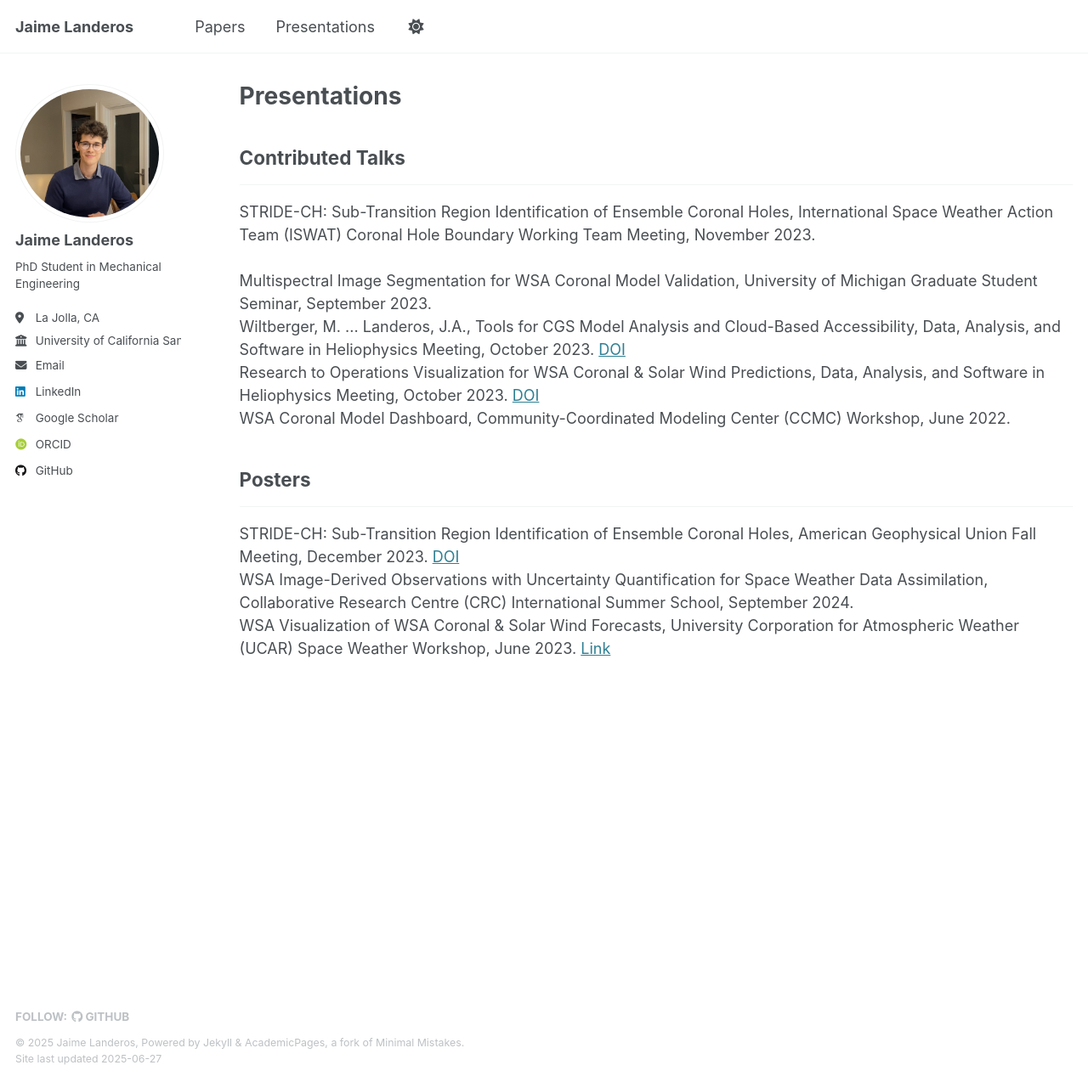
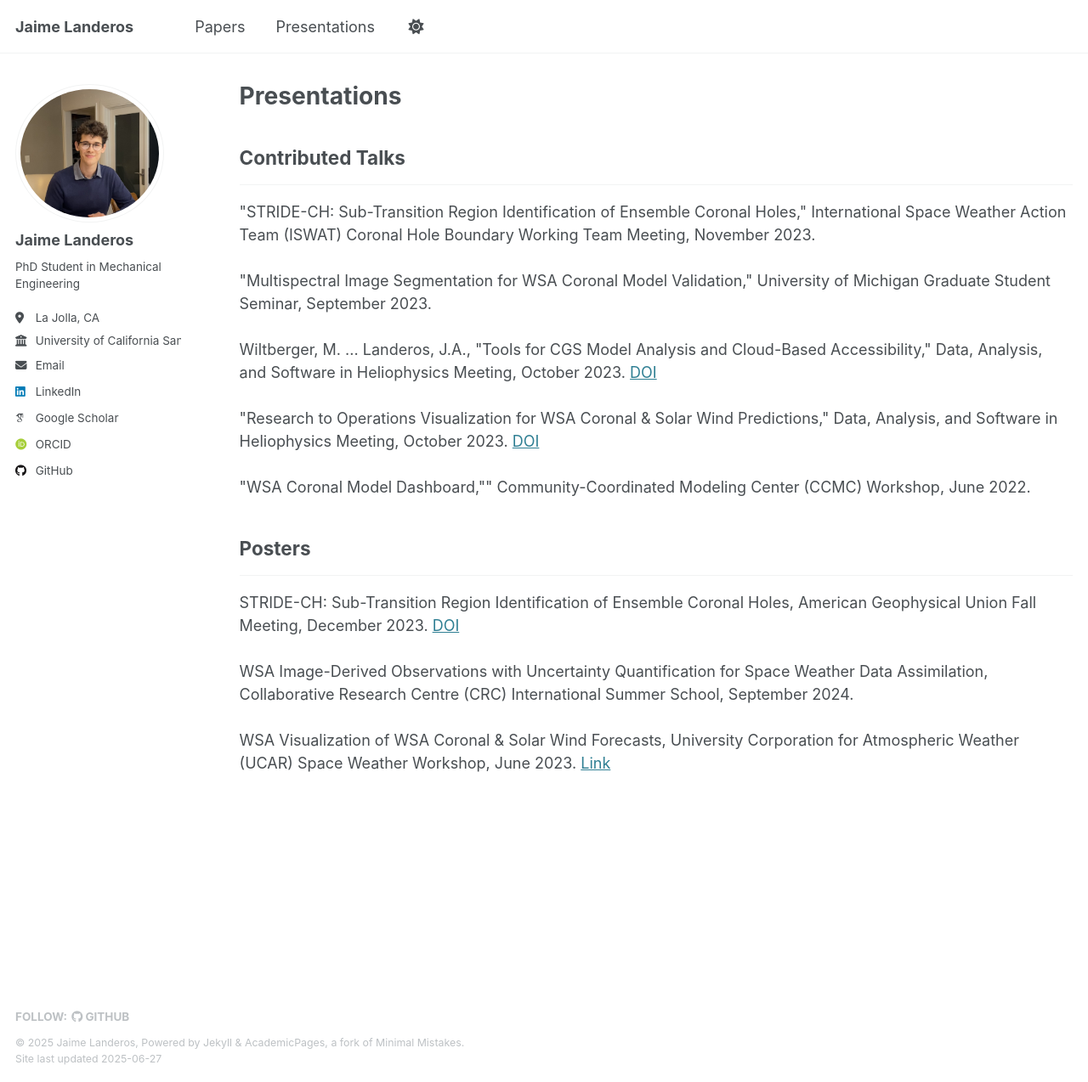
Before and after one commit to jalanderos/jalanderos.github.io, a Jekyll site: the page built from _pages/presentations.html, in a window 1280 px wide and 1274 px high. Shown: the whole window at 85% size. Built offline with Jekyll 4.4.1, drawn with Linux system fonts in a browser that asks for light colours; some web fonts are replaced.

Commit message:
Add breaks

```diff
--- a/_pages/presentations.html
+++ b/_pages/presentations.html
@@ -9,32 +9,35 @@ author_profile: true
 
 <h2>Contributed Talks</h2><hr />
 
-<div class="wordwrap">STRIDE-CH:
-  Sub-Transition Region Identification of Ensemble Coronal Holes,
+<div class="wordwrap">"STRIDE-CH:
+  Sub-Transition Region Identification of Ensemble Coronal Holes,"
   International Space Weather Action Team (ISWAT) Coronal Hole Boundary Working Team Meeting, November 2023.
   <br /><br />
 </div>
 
-<div class="wordwrap">Multispectral
-  Image Segmentation for WSA Coronal Model Validation,
+<div class="wordwrap">"Multispectral
+  Image Segmentation for WSA Coronal Model Validation,"
   University of Michigan Graduate Student Seminar, September 2023.
-  <br />
+  <br /><br />
 </div>
 
 <div id="2023-dash-cgs" class="wordwrap">Wiltberger, M. ...
   Landeros, J.A.,
-  Tools for CGS Model Analysis and Cloud-Based Accessibility,
+  "Tools for CGS Model Analysis and Cloud-Based Accessibility,"
   Data, Analysis, and Software in Heliophysics Meeting, October 2023. <a href="https://doi.org/10.5281/zenodo.8417430">DOI</a>
+  <br /><br />
 </div>
 
-<div id="2023-dash-wsa" class="wordwrap">Research
-  to Operations Visualization for WSA Coronal & Solar Wind Predictions,
+<div id="2023-dash-wsa" class="wordwrap">"Research
+  to Operations Visualization for WSA Coronal & Solar Wind Predictions,"
   Data, Analysis, and Software in Heliophysics Meeting, October 2023. <a href="https://doi.org/10.5281/zenodo.8417483">DOI</a>
+  <br /><br />
 </div>
 
-<div class="wordwrap">WSA
-  Coronal Model Dashboard,
+<div class="wordwrap">"WSA
+  Coronal Model Dashboard,""
   Community-Coordinated Modeling Center (CCMC) Workshop, June 2022.
+  <!-- <br /><br /> -->
 </div>
 
 <h2>Posters</h2><hr />
@@ -42,14 +45,17 @@ author_profile: true
 <div id="2023-agu" class="wordwrap">STRIDE-CH:
   Sub-Transition Region Identification of Ensemble Coronal Holes,
   American Geophysical Union Fall Meeting, December 2023. <a href="https://doi.org/10.22541/essoar.171288623.31778488/v2">DOI</a>
+  <br /><br />
 </div>
 
 <div class="wordwrap">WSA
   Image-Derived Observations with Uncertainty Quantification for Space Weather Data Assimilation,
   Collaborative Research Centre (CRC) International Summer School, September 2024.
+  <br /><br />
 </div>
 
 <div id="2023-sww" class="wordwrap">WSA
   Visualization of WSA Coronal & Solar Wind Forecasts,
   University Corporation for Atmospheric Weather (UCAR) Space Weather Workshop, June 2023. <a href="https://cpaess.ucar.edu/abstract-sww-2023/visualization-wsa-coronal-and-solar-wind-forecasts">Link</a>
+  <!-- <br /><br /> -->
 </div>
```
Also changed, not shown: _pages/papers.html (+6 -5 lines).
